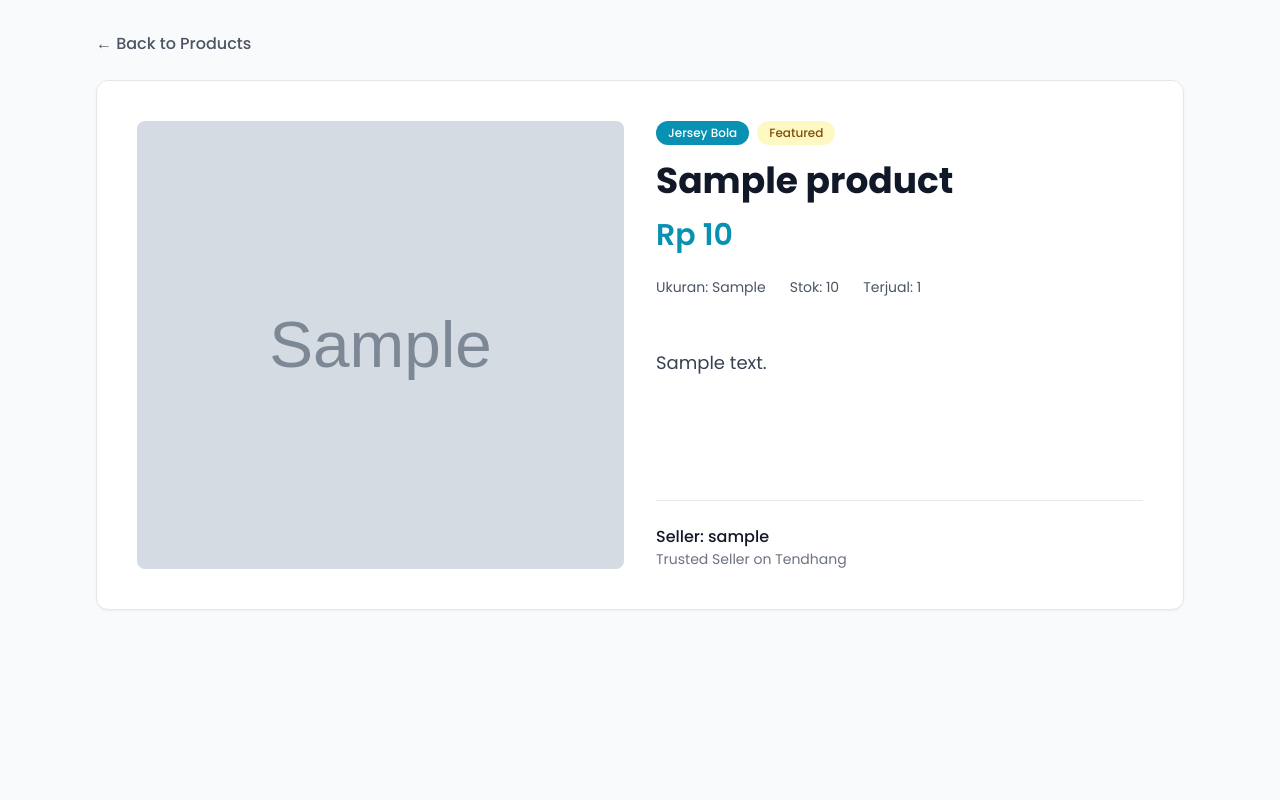
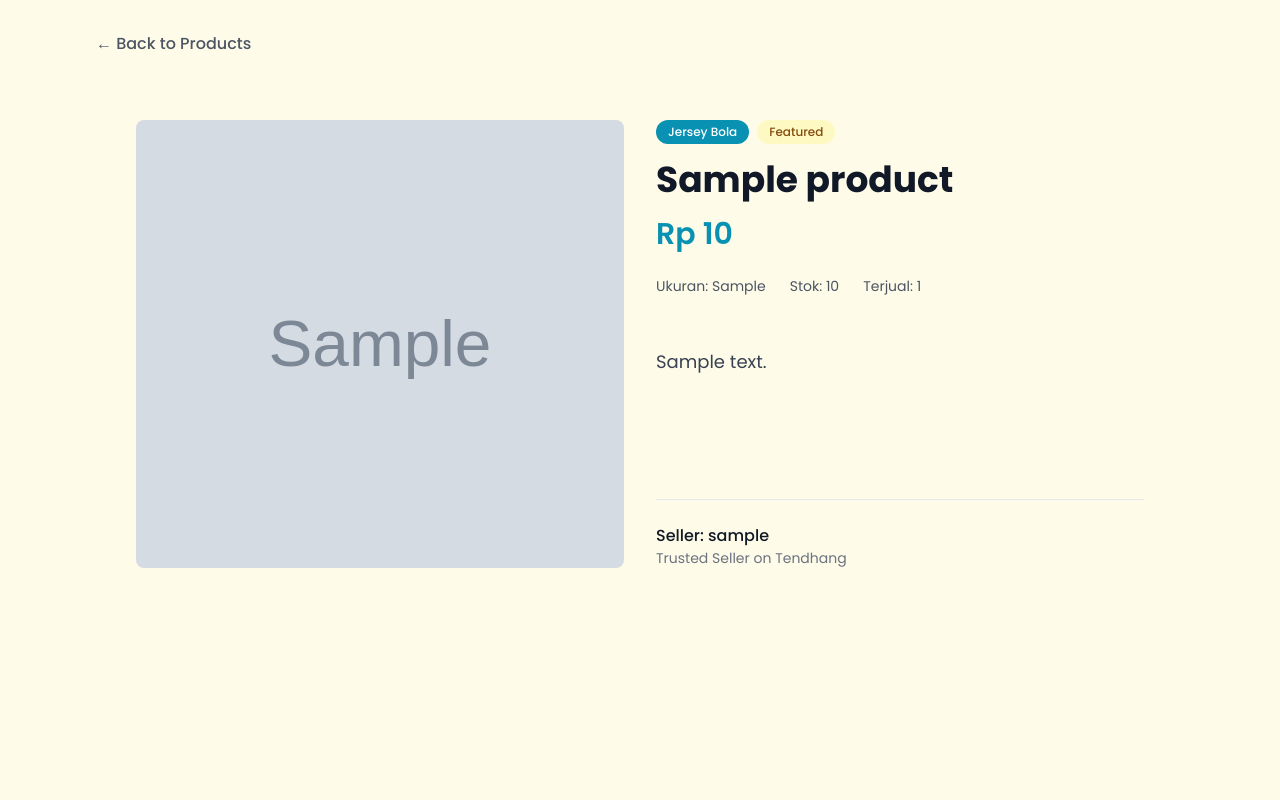
Before and after one commit to raihanheriandry/tendhang, a Django app: page /product/00000000-0000-0000-0000-000000000001/ in a window 1280 px wide. Run offline with Django 5.2, Linux system fonts and the light colour scheme; a user stored in the database is signed in; tables that the repository leaves empty hold one stand-in row (values such as "Sample post"); grey boxes marked "Sample" are stand-in pictures; some libraries are stand-ins or nearby versions.

Commit message:
Update product_detail

```diff
--- a/main/templates/product_detail.html
+++ b/main/templates/product_detail.html
@@ -7,7 +7,7 @@
 {% endblock meta %}
 
 {% block content %}
-<div class="bg-gray-50 w-full min-h-screen">
+<div class="bg-yellow-50 w-full min-h-screen">
   <div class="max-w-6xl mx-auto px-4 sm:px-6 lg:px-8 py-8">
 
     <!-- Back Navigation -->
@@ -18,7 +18,7 @@
     </div>
 
     <!-- Product Detail -->
-    <div class="bg-white rounded-xl shadow-sm border border-gray-200 overflow-hidden">
+    <div class="overflow-hidden">
 
       <!-- Grid Layout -->
       <div class="grid grid-cols-1 lg:grid-cols-2 gap-8 p-6 sm:p-10">
```
